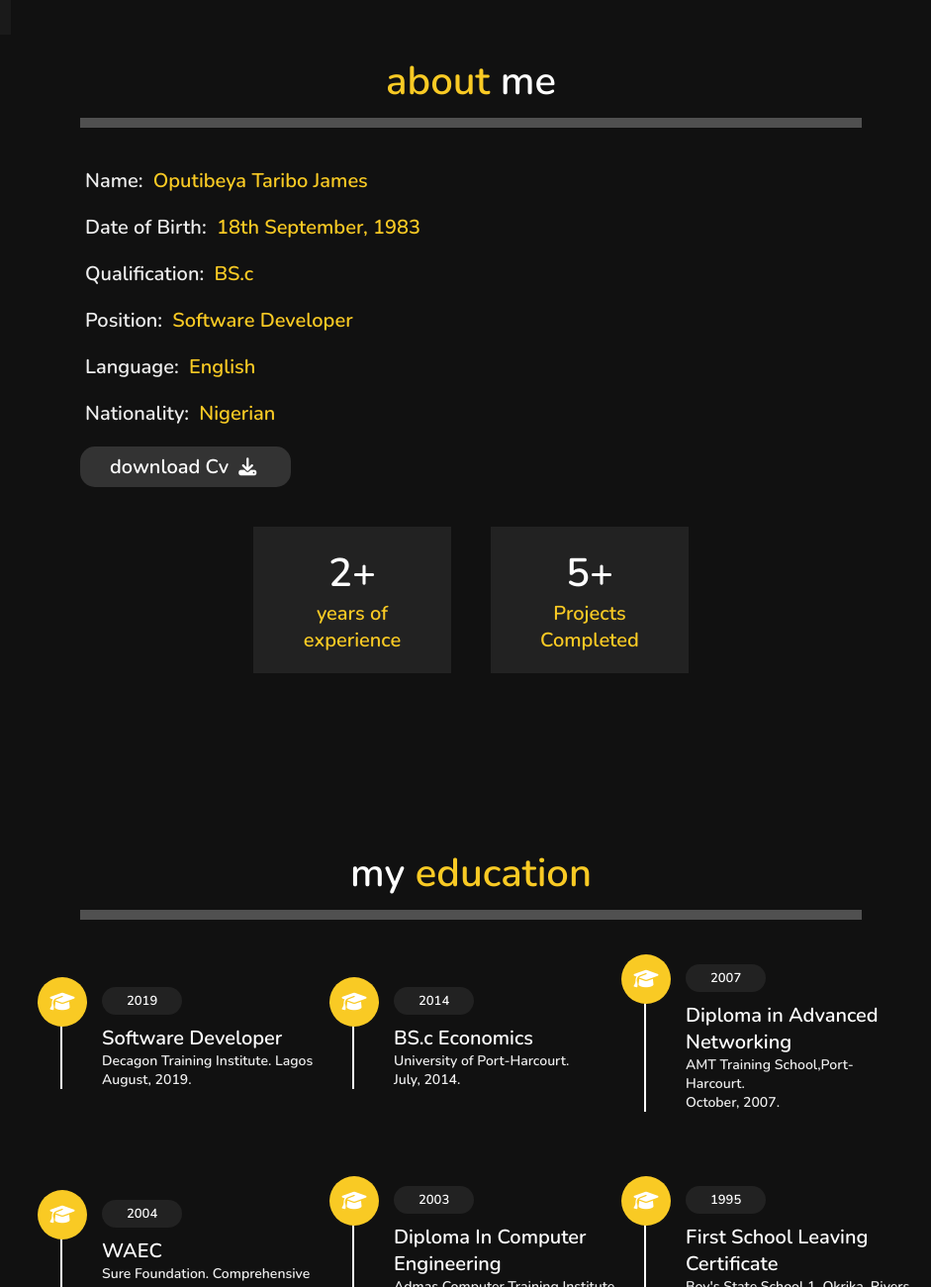
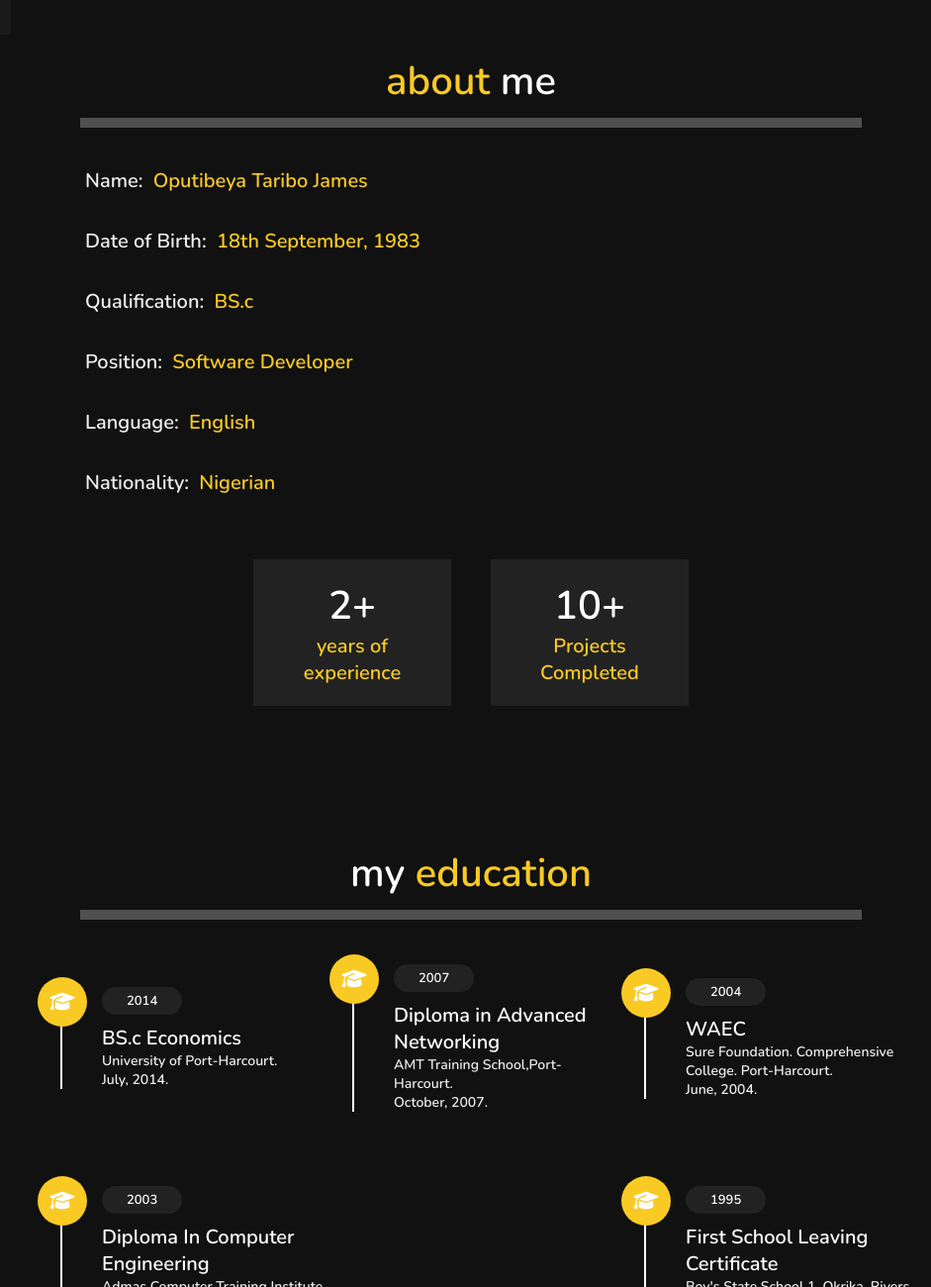
Before and after one commit to Fistotech/my-PortFolio, a plain HTML site: page index.html in a window 1280 px wide. Shown: the part 765-2065 px from the top of the page at 99% size, without its empty margins (339-1280 px from the left). Drawn offline with nearby package versions, Linux system fonts and the light colour scheme.

Commit message:
education edited

```diff
--- a/index.html
+++ b/index.html
@@ -49,7 +49,7 @@
     <section class="home" id="home">
         <h3>HI THERE !</h3>
         <h1>I'M <span>Oputibeya Taribo James</span></h1>
-        <p> I am a proficient, enthusiastic, and hard working JavaScript developer,
+        <p> I am a proficient, enthusiastic, and hard working Frontend developer,
             I'm young and smart, learn fast, can adapt to change easily and I am adept at leading
             others. I love coding, I'm open minded and analyse problems with intend of profering solutions.
     </p>
@@ -63,13 +63,13 @@
 
         <div class="row">
             <div class="info">
-                <h3> <span> Name: </span> Oputibeya Taribo James</h3>
-                <h3> <span> Date of Birth: </span> 18th September, 1983 </h3>
-                <h3> <span> Qualification: </span> BS.c</h3>
-                <h3> <span> Position: </span> Software Developer </h3>
-                <h3> <span> Language: </span> English</h3>
-                <h3> <span> Nationality: </span> Nigerian</h3>
-                <a href="#"><button class="btn"> download Cv <i class="fas fa-download"></i></button></a>
+                <h3> <span> Name: </span> Oputibeya Taribo James</h3><br>
+                <h3> <span> Date of Birth: </span> 18th September, 1983 </h3><br>
+                <h3> <span> Qualification: </span> BS.c</h3><br>
+                <h3> <span> Position: </span> Software Developer </h3><br>
+                <h3> <span> Language: </span> English</h3><br>
+                <h3> <span> Nationality: </span> Nigerian</h3><br>
+                <!-- <a href="#"><button class="btn"> download Cv <i class="fas fa-download"></i></button></a> -->
             </div>
             <div class="counter">
                 <div class="box">
@@ -78,7 +78,7 @@
                 </div>
 
                 <div class="box">
-                    <span>5+</span>
+                    <span>10+</span>
                     <h3>Projects Completed</h3>
                 </div>
 
@@ -110,14 +110,14 @@
         <h1 class="heading"> my <span> education </span> </h1>
 
         <div class="box-container">
-            <div class="box">
+            <!-- <div class="box">
                 <i class="fas fa-graduation-cap"></i>
                 <span>2019</span>
                 <h3>Software Developer</h3>
                 <p>Decagon Training Institute.
                     Lagos</p>
                 <p>August, 2019.</p>
-            </div>
+            </div> -->
             <div class="box">
                 <i class="fas fa-graduation-cap"></i>
                 <span>2014</span>
```
